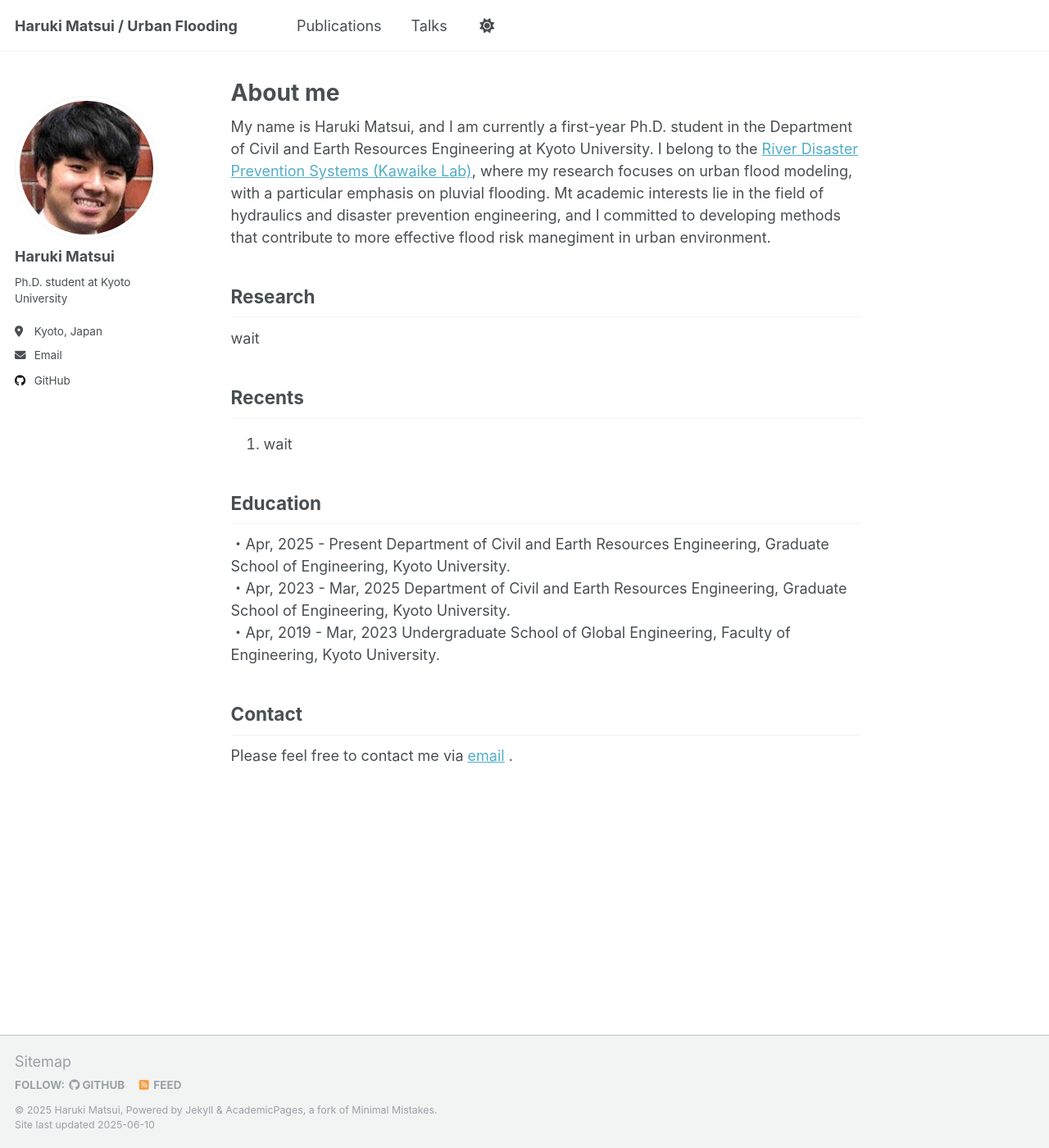
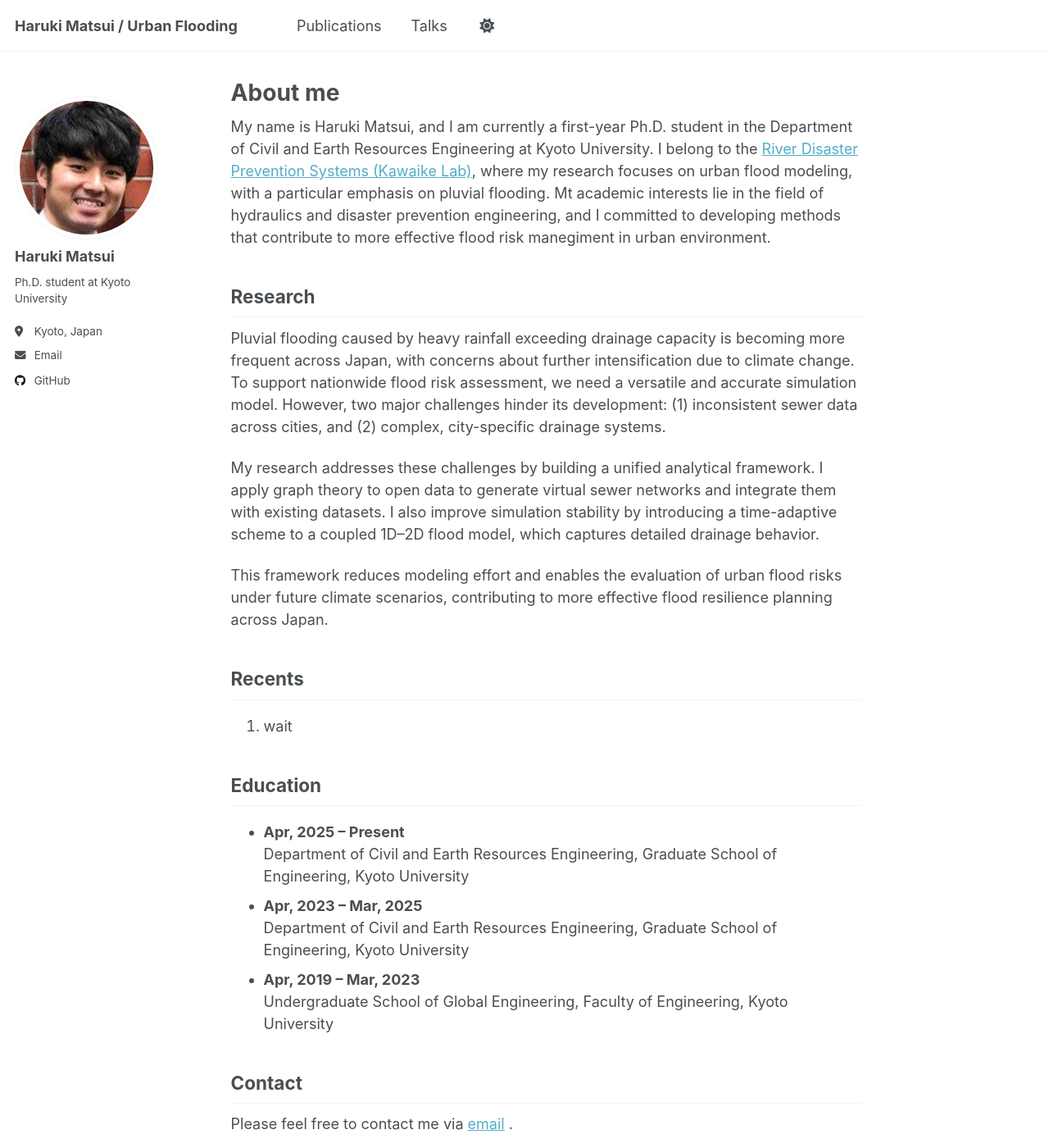
Before and after one commit to matsuiUOL/matsuiUOL.github.io, a Jekyll site: the page built from _pages/about.md, in a window 1280 px wide and 1400 px high. Shown: the whole window at 82% size. Built offline with Jekyll 4.4.1, drawn with Linux system fonts in a browser that asks for light colours.

Commit message:
change Research

```diff
--- a/_pages/about.md
+++ b/_pages/about.md
@@ -11,7 +11,11 @@ My name is Haruki Matsui, and I am currently a first-year Ph.D. student in the D
 
 Research
 ------
-wait
+Pluvial flooding caused by heavy rainfall exceeding drainage capacity is becoming more frequent across Japan, with concerns about further intensification due to climate change. To support nationwide flood risk assessment, we need a versatile and accurate simulation model. However, two major challenges hinder its development: (1) inconsistent sewer data across cities, and (2) complex, city-specific drainage systems.
+
+My research addresses these challenges by building a unified analytical framework. I apply graph theory to open data to generate virtual sewer networks and integrate them with existing datasets. I also improve simulation stability by introducing a time-adaptive scheme to a coupled 1D–2D flood model, which captures detailed drainage behavior.
+
+This framework reduces modeling effort and enables the evaluation of urban flood risks under future climate scenarios, contributing to more effective flood resilience planning across Japan.
 
 Recents
 ------
@@ -19,9 +23,12 @@ Recents
 
 Education
 ------
-・Apr, 2025 - Present    Department of Civil and Earth Resources Engineering, Graduate School of Engineering, Kyoto University.
-・Apr, 2023 - Mar, 2025  Department of Civil and Earth Resources Engineering, Graduate School of Engineering, Kyoto University.
-・Apr, 2019 - Mar, 2023  Undergraduate School of Global Engineering, Faculty of Engineering, Kyoto University.
+- **Apr, 2025 – Present**
+  Department of Civil and Earth Resources Engineering, Graduate School of Engineering, Kyoto University
+- **Apr, 2023 – Mar, 2025**
+  Department of Civil and Earth Resources Engineering, Graduate School of Engineering, Kyoto University
+- **Apr, 2019 – Mar, 2023**
+  Undergraduate School of Global Engineering, Faculty of Engineering, Kyoto University
 
 Contact
 ------
```
